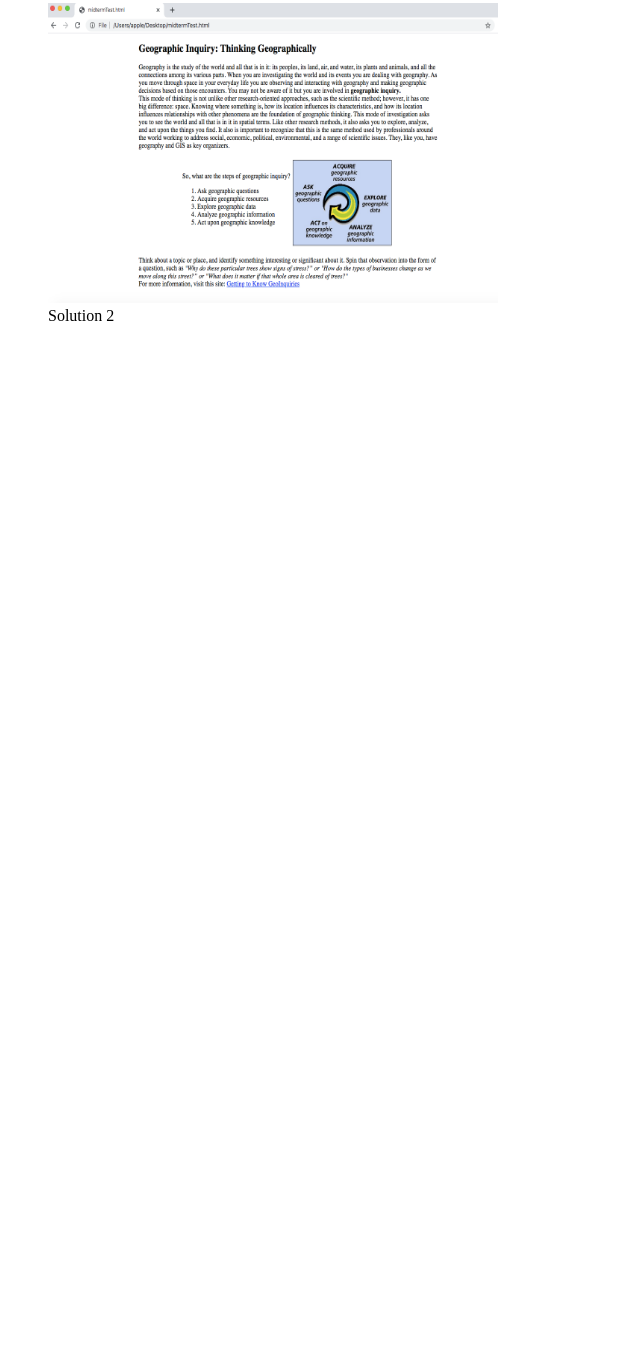
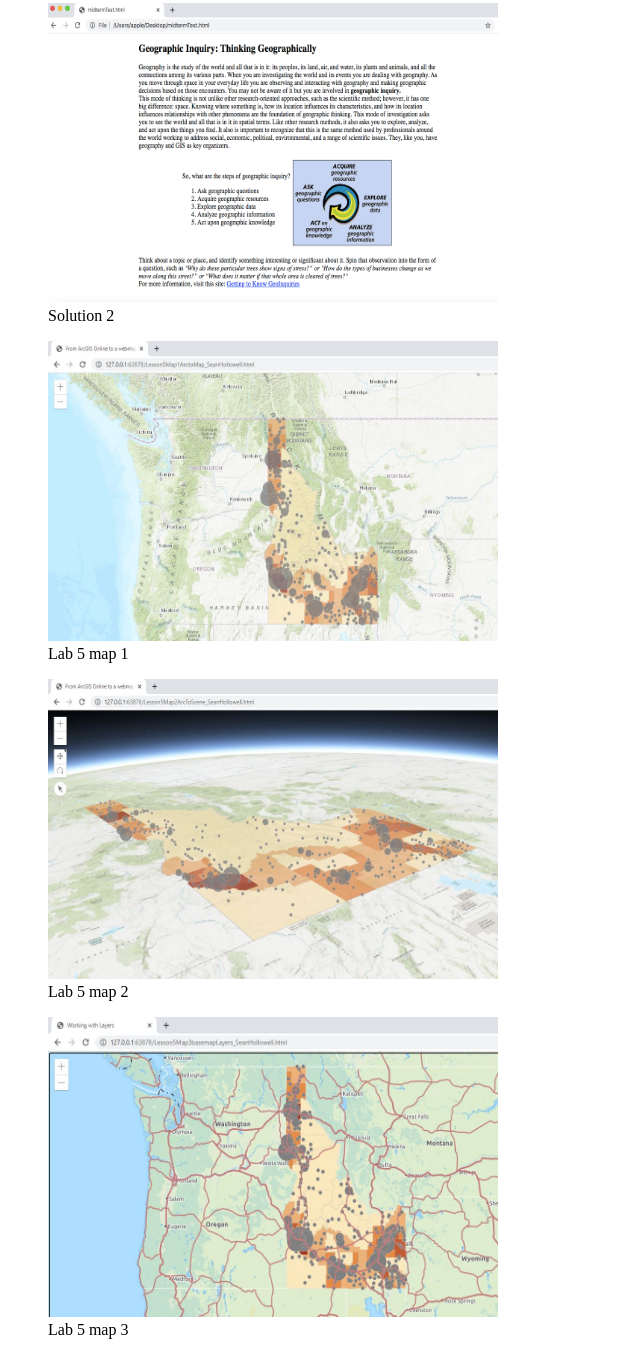
Before and after one commit to SeanHollowell/ExtraCreditActivity2SH, a plain HTML site: page docs/index.html in a window 1280 px wide. Shown: the part 351-1706 px from the top of the page, without its empty margins (0-640 px from the left). Before the commit the page ends 800 px from the top, so only its background shows below. Drawn offline with Linux system fonts and the light colour scheme.

Commit message:
Update index.html

```diff
--- a/docs/index.html
+++ b/docs/index.html
@@ -11,5 +11,14 @@
         <figure><a href = "htmlquestion_Solution2.html"><img src= "images/FormattedDocument.png" width="450" height="300"></a>
             <figcaption>Solution 2</figcaption>
         </figure>
+        <figure><a href = "Lesson5Map1ArctoMap_SeanHollowell.html"><img src= "images/Lesson5Map1.jpg" width="450" height="300"></a>
+            <figcaption>Lab 5 map 1</figcaption>
+        </figure>
+        <figure><a href = "Lesson5Map2ArcToScence_SeanHollowell.html"><img src= "images/Lesson5Map2.jpg" width="450" height="300"></a>
+            <figcaption>Lab 5 map 2</figcaption>
+        </figure>
+        <figure><a href = "Lesson5Map3basemapLayers_SeanHollowell.html"><img src= "images/Lesson5Map3.jpg" width="450" height="300"></a>
+            <figcaption>Lab 5 map 3</figcaption>
+        </figure>
     </body>
 </html>
```
